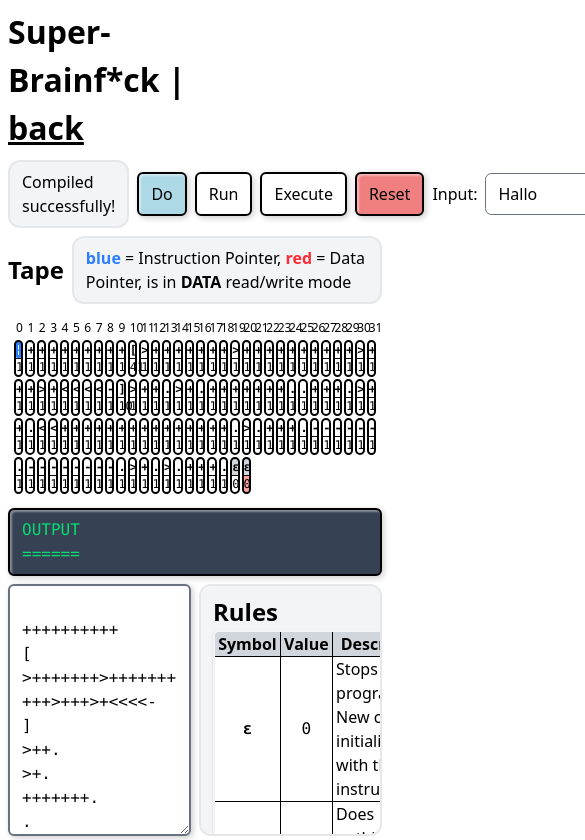
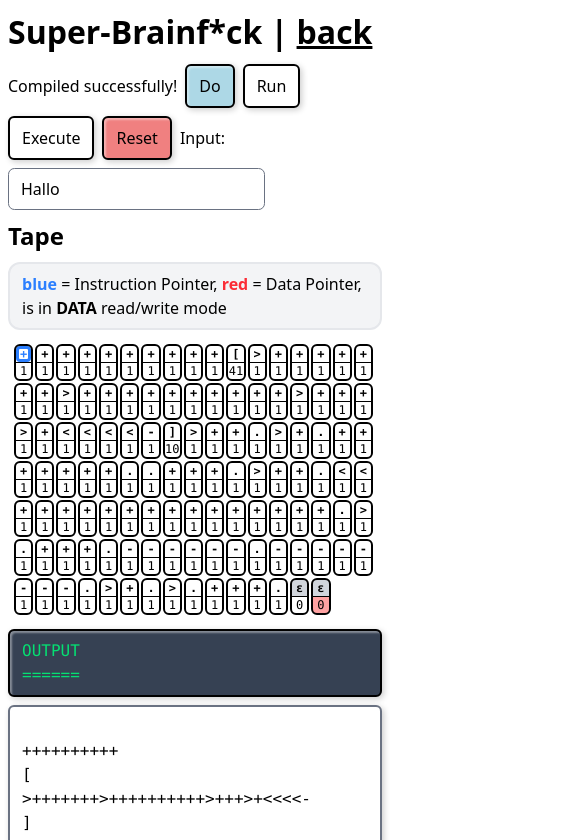
Before and after one commit to schmisev/ml-demos, a SvelteKit app: page /brainfck in a window 390 px wide. Shown: the top 840 px of the page, 585 px wide, since content can reach past the window. Built offline with nearby package versions, Linux system fonts and the light colour scheme.

Commit message:
better mobile experience

```diff
--- a/src/routes/brainfck/+page.svelte
+++ b/src/routes/brainfck/+page.svelte
@@ -12,6 +12,7 @@
 	import { onMount } from 'svelte';
 	import { replaceState } from '$app/navigation';
 	import { vmul } from '$lib/vector';
+	import { MediaQuery } from 'svelte/reactivity';
 
 	let compress_inputs = $state(false);
 	let src = $state(BF_HELLO_WORLD);
@@ -83,26 +84,21 @@
 		is_autostepping = false;
 		if (autostep_timer) clearInterval(autostep_timer);
 	}
+
+  const large = new MediaQuery('min-width: 800px');
 </script>
 
 <head>
 	<title>Super-Brainf*ck</title>
 </head>
 
-<div class="flex h-dvh flex-col gap-2 p-2">
-	<div class="grid grid-cols-2 gap-2">
-		<div class="flex flex-row gap-5">
+<div class="flex {large.current ? "h-dvh" : ""} flex-col gap-2 p-2">
 	<h1>Super-Brainf*ck | <a href="../">back</a></h1>
-		</div>
-	</div>
 
-	<div class="flex flex-row items-center gap-2">
-		<div class="light-border flex grow flex-row gap-2">
+	<div class="flex flex-row items-center flex-wrap gap-2">
 			<div>{error}</div>
 			<!--label><input type="checkbox" bind:checked={compress_inputs} /> Compress commands</label-->
-		</div>
 
-		<div class="flex flex-row gap-2">
 		<button
 			class="special border"
 			onclick={() => {
@@ -113,12 +109,11 @@
 		<button class="border" onclick={run}>Run</button>
 		<button class="border" onclick={execute}>Execute</button>
 		<button class="negative border" onclick={reset}>Reset</button>
-		</div>
-		<label>Input:</label><input bind:value={vm.input} />
+		<div>Input:</div><input bind:value={vm.input} />
 	</div>
 
 	<div class="flex flex-col gap-2">
-		<div class="flex flex-row items-center gap-2">
+		<div class="flex flex-row flex-wrap items-center gap-2">
 			<h2>Tape</h2>
 			<div class="light-border">
 				<b class="text-blue-500">blue</b> = Instruction Pointer,
@@ -130,10 +125,7 @@
 			</div>
 		</div>
 
-		<div class="grid grid-cols-32 gap-1.5 p-2 text-xs">
-			{#each new Array(32) as v, i}
-				<div class="text-center">{i}</div>
-			{/each}
+		<div class="flex flex-row flex-wrap gap-1.5 p-2 text-xs">
 			{#each vm.tape as val, tape_ptr}
 				{@const name = BF_OP_TO_SPEC.get(val.instr)?.char || val.instr}
 				<div
@@ -141,7 +133,7 @@
 					class="rounded text-center font-mono outline-2"
 				>
 					<div
-						class="{val.instr === BF_Cmd.END ? 'bg-gray-300' : ''} {tape_ptr === vm.instr_ptr
+						class="pl-1 pr-1 {val.instr === BF_Cmd.END ? 'bg-gray-300' : ''} {tape_ptr === vm.instr_ptr
 							? 'rounded font-black text-blue-500 outline-3 -outline-offset-3 outline-blue-500'
 							: ''} {tape_ptr === vm.data_ptr && vm.in_cmd_mode ? 'bg-red-300' : ''}"
 					>
@@ -161,9 +153,10 @@
 		{vm.output}
 	</div>
 
-	<div class="grid min-h-0 grow grid-cols-2 gap-2">
-		<textarea class="w-full border font-mono" bind:value={src}></textarea>
-		<div class="light-border min-h-0 overflow-auto">
+	<div class="grid min-h-0 grow {large.current ? "grid-cols-2" : "grid-cols-1"} gap-2">
+
+		<textarea class="w-full {large.current ? "" : "min-h-50"} border font-mono" bind:value={src}></textarea>
+		<div class="min-h-0 overflow-auto">
 			<h2>Rules</h2>
 			<table class="w-full overflow-hidden rounded-md border-2 shadow">
 				<thead>
@@ -184,5 +177,6 @@
 				</tbody>
 			</table>
 		</div>
+
 	</div>
 </div>
```
Lines whose indentation alone changed are shown as unchanged.
